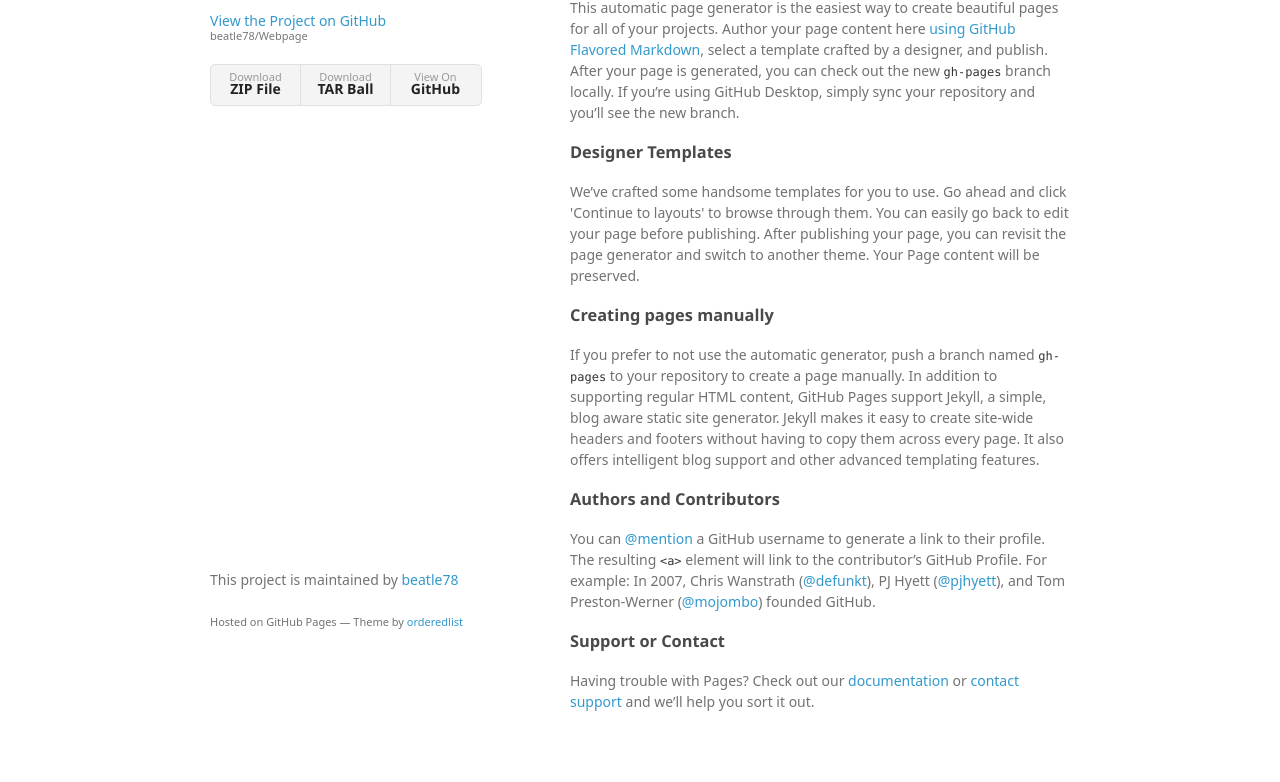
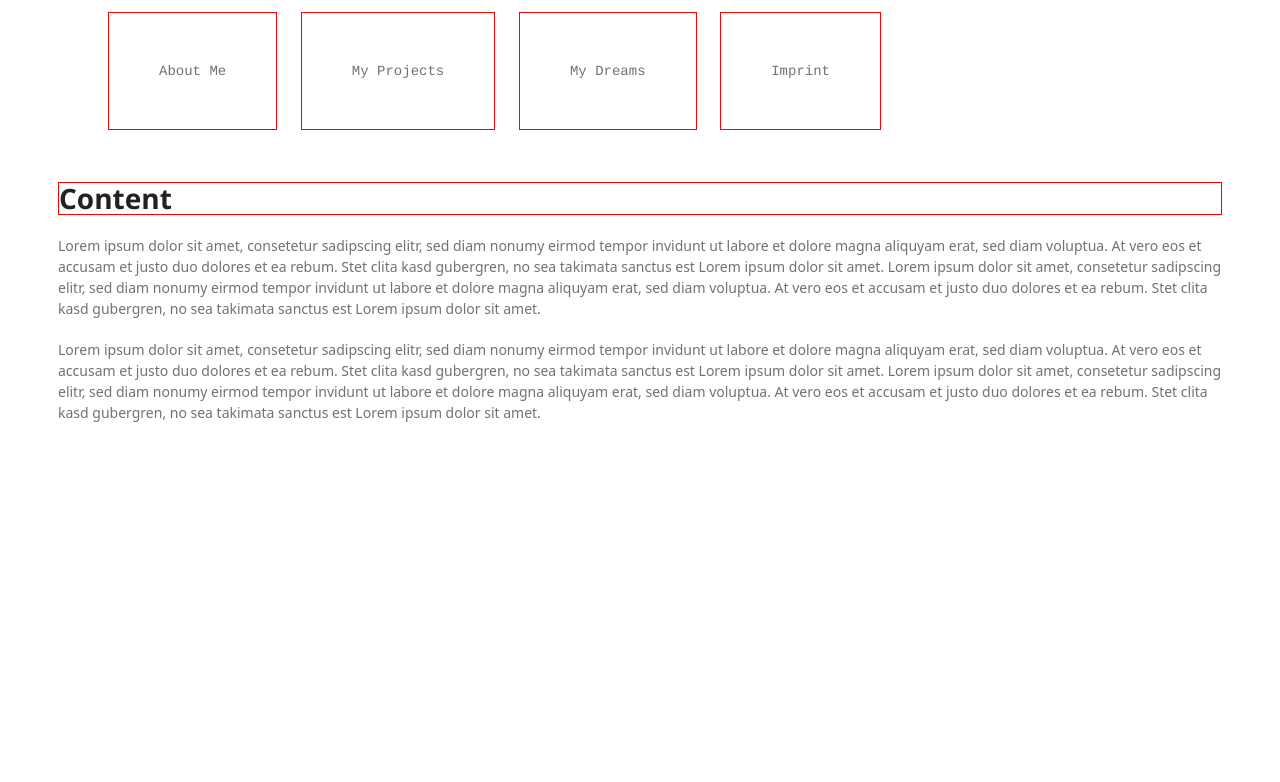
Before and after one commit to beatle78/Webpage, a plain HTML site: page index.html in a window 1280 px wide. Shown: the part 99-881 px from the top of the page. After the commit the page ends 800 px from the top, so only its background shows below. Drawn offline with Linux system fonts and the light colour scheme; a web font is replaced by a local one.

Commit message:
begin style

```diff
--- a/index.html
+++ b/index.html
@@ -11,54 +11,45 @@
     <!--[if lt IE 9]>
     <script src="//html5shiv.googlecode.com/svn/trunk/html5.js"></script>
     <![endif]-->
+    <style>
+
+      ul {
+        margin-top: 50px;
+        margin-left: 0px;
+        padding: 50px;
+      }
+
+      .menu li {
+        display: inline;
+        border: 1px solid red;
+        margin-top: 50px;
+        margin-right: 20px;
+        padding: 50px;
+        font-family: Courier;
+      }
+
+      h1 {
+        border: 1px solid red;
+        margin-top: 50px;
+        margin-left: 0px;
+      }
+
+    </style>
   </head>
   <body>
-    <div class="wrapper">
-      <header>
-        <h1>Webpage</h1>
-        <p></p>
-
-        <p class="view"><a href="https://github.com/beatle78/Webpage">View the Project on GitHub <small>beatle78/Webpage</small></a></p>
-
-
-        <ul>
-          <li><a href="https://github.com/beatle78/Webpage/zipball/master">Download <strong>ZIP File</strong></a></li>
-          <li><a href="https://github.com/beatle78/Webpage/tarball/master">Download <strong>TAR Ball</strong></a></li>
-          <li><a href="https://github.com/beatle78/Webpage">View On <strong>GitHub</strong></a></li>
-        </ul>
-      </header>
-      <section>
-        <h3>
-<a id="welcome-to-github-pages" class="anchor" href="#welcome-to-github-pages" aria-hidden="true"><span aria-hidden="true" class="octicon octicon-link"></span></a>Welcome to GitHub Pages.</h3>
-
-<p>This automatic page generator is the easiest way to create beautiful pages for all of your projects. Author your page content here <a href="https://guides.github.com/features/mastering-markdown/">using GitHub Flavored Markdown</a>, select a template crafted by a designer, and publish. After your page is generated, you can check out the new <code>gh-pages</code> branch locally. If you’re using GitHub Desktop, simply sync your repository and you’ll see the new branch.</p>
-
-<h3>
-<a id="designer-templates" class="anchor" href="#designer-templates" aria-hidden="true"><span aria-hidden="true" class="octicon octicon-link"></span></a>Designer Templates</h3>
-
-<p>We’ve crafted some handsome templates for you to use. Go ahead and click 'Continue to layouts' to browse through them. You can easily go back to edit your page before publishing. After publishing your page, you can revisit the page generator and switch to another theme. Your Page content will be preserved.</p>
-
-<h3>
-<a id="creating-pages-manually" class="anchor" href="#creating-pages-manually" aria-hidden="true"><span aria-hidden="true" class="octicon octicon-link"></span></a>Creating pages manually</h3>
-
-<p>If you prefer to not use the automatic generator, push a branch named <code>gh-pages</code> to your repository to create a page manually. In addition to supporting regular HTML content, GitHub Pages support Jekyll, a simple, blog aware static site generator. Jekyll makes it easy to create site-wide headers and footers without having to copy them across every page. It also offers intelligent blog support and other advanced templating features.</p>
-
-<h3>
-<a id="authors-and-contributors" class="anchor" href="#authors-and-contributors" aria-hidden="true"><span aria-hidden="true" class="octicon octicon-link"></span></a>Authors and Contributors</h3>
-
-<p>You can <a href="https://help.github.com/articles/basic-writing-and-formatting-syntax/#mentioning-users-and-teams" class="user-mention">@mention</a> a GitHub username to generate a link to their profile. The resulting <code>&lt;a&gt;</code> element will link to the contributor’s GitHub Profile. For example: In 2007, Chris Wanstrath (<a href="https://github.com/defunkt" class="user-mention">@defunkt</a>), PJ Hyett (<a href="https://github.com/pjhyett" class="user-mention">@pjhyett</a>), and Tom Preston-Werner (<a href="https://github.com/mojombo" class="user-mention">@mojombo</a>) founded GitHub.</p>
-
-<h3>
-<a id="support-or-contact" class="anchor" href="#support-or-contact" aria-hidden="true"><span aria-hidden="true" class="octicon octicon-link"></span></a>Support or Contact</h3>
-
-<p>Having trouble with Pages? Check out our <a href="https://help.github.com/pages">documentation</a> or <a href="https://github.com/contact">contact support</a> and we’ll help you sort it out.</p>
-      </section>
-      <footer>
-        <p>This project is maintained by <a href="https://github.com/beatle78">beatle78</a></p>
-        <p><small>Hosted on GitHub Pages &mdash; Theme by <a href="https://github.com/orderedlist">orderedlist</a></small></p>
-      </footer>
-    </div>
-    <script src="javascripts/scale.fix.js"></script>
+       <ul class="menu">
+           <li>About Me</li>
+           <li>My Projects</li>
+           <li>My Dreams</li>
+           <li>Imprint</li>
+       </ul>
+      <h1>Content</h1>
+        <p>
+          Lorem ipsum dolor sit amet, consetetur sadipscing elitr, sed diam nonumy eirmod tempor invidunt ut labore et dolore magna aliquyam erat, sed diam voluptua. At vero eos et accusam et justo duo dolores et ea rebum. Stet clita kasd gubergren, no sea takimata sanctus est Lorem ipsum dolor sit amet. Lorem ipsum dolor sit amet, consetetur sadipscing elitr, sed diam nonumy eirmod tempor invidunt ut labore et dolore magna aliquyam erat, sed diam voluptua. At vero eos et accusam et justo duo dolores et ea rebum. Stet clita kasd gubergren, no sea takimata sanctus est Lorem ipsum dolor sit amet.
+        </p>
+        <div>
+          Lorem ipsum dolor sit amet, consetetur sadipscing elitr, sed diam nonumy eirmod tempor invidunt ut labore et dolore magna aliquyam erat, sed diam voluptua. At vero eos et accusam et justo duo dolores et ea rebum. Stet clita kasd gubergren, no sea takimata sanctus est Lorem ipsum dolor sit amet. Lorem ipsum dolor sit amet, consetetur sadipscing elitr, sed diam nonumy eirmod tempor invidunt ut labore et dolore magna aliquyam erat, sed diam voluptua. At vero eos et accusam et justo duo dolores et ea rebum. Stet clita kasd gubergren, no sea takimata sanctus est Lorem ipsum dolor sit amet.
+        </div>
 
   </body>
 </html>
```
